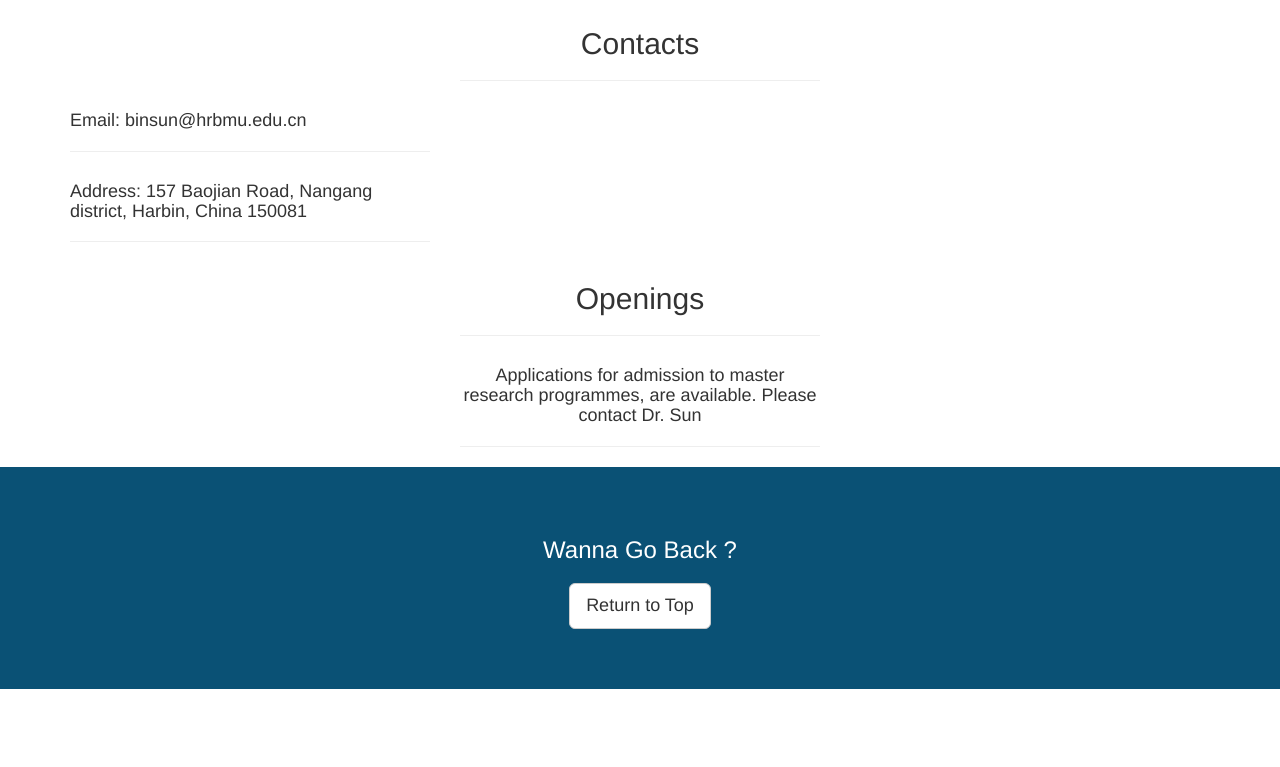
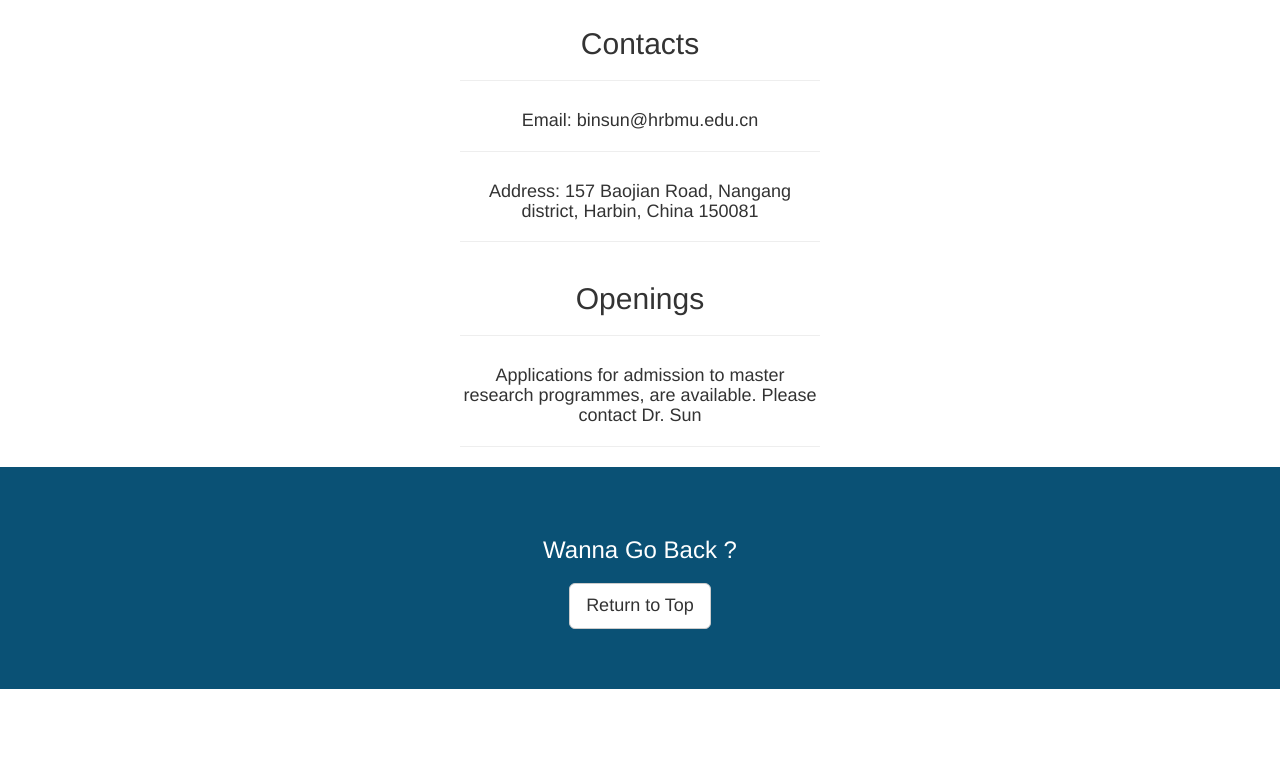
Before and after one commit to bsu233/bslab.github.io, a plain HTML site: page index.html in a window 1280 px wide. Shown: the part 4651-5418 px from the top of the page. Drawn offline with Linux system fonts and the light colour scheme.

Commit message:
Update index.html

```diff
--- a/index.html
+++ b/index.html
@@ -306,14 +306,14 @@ Journal of Chemical Information and Modeling.</li>
           </div>
         </div>
 	<div class="row">
-          <div class="col-md-4  text-left">
+          <div class="col-md-4 col-md-offset-4 text-center">
             <h4>Email: binsun@hrbmu.edu.cn</h4>
             <hr>
           </div>
 	</div>
 
 		<div class="row">
-          <div class="col-md-4  text-left">
+          <div class="col-md-4 col-md-offset-4 text-center">
             <h4>Address: 157 Baojian Road, Nangang district, Harbin, China 150081</h4>
 		<hr>
         </div>
@@ -325,7 +325,7 @@ Journal of Chemical Information and Modeling.</li>
 
 
  <!-- recruits -->
-    <div id="recruits " class="recruits ">
+    <div id="recruits" class="recruits">
       <div class="container">
         <div class="row">
           <div class="col-md-4 col-md-offset-4 text-center">
```
